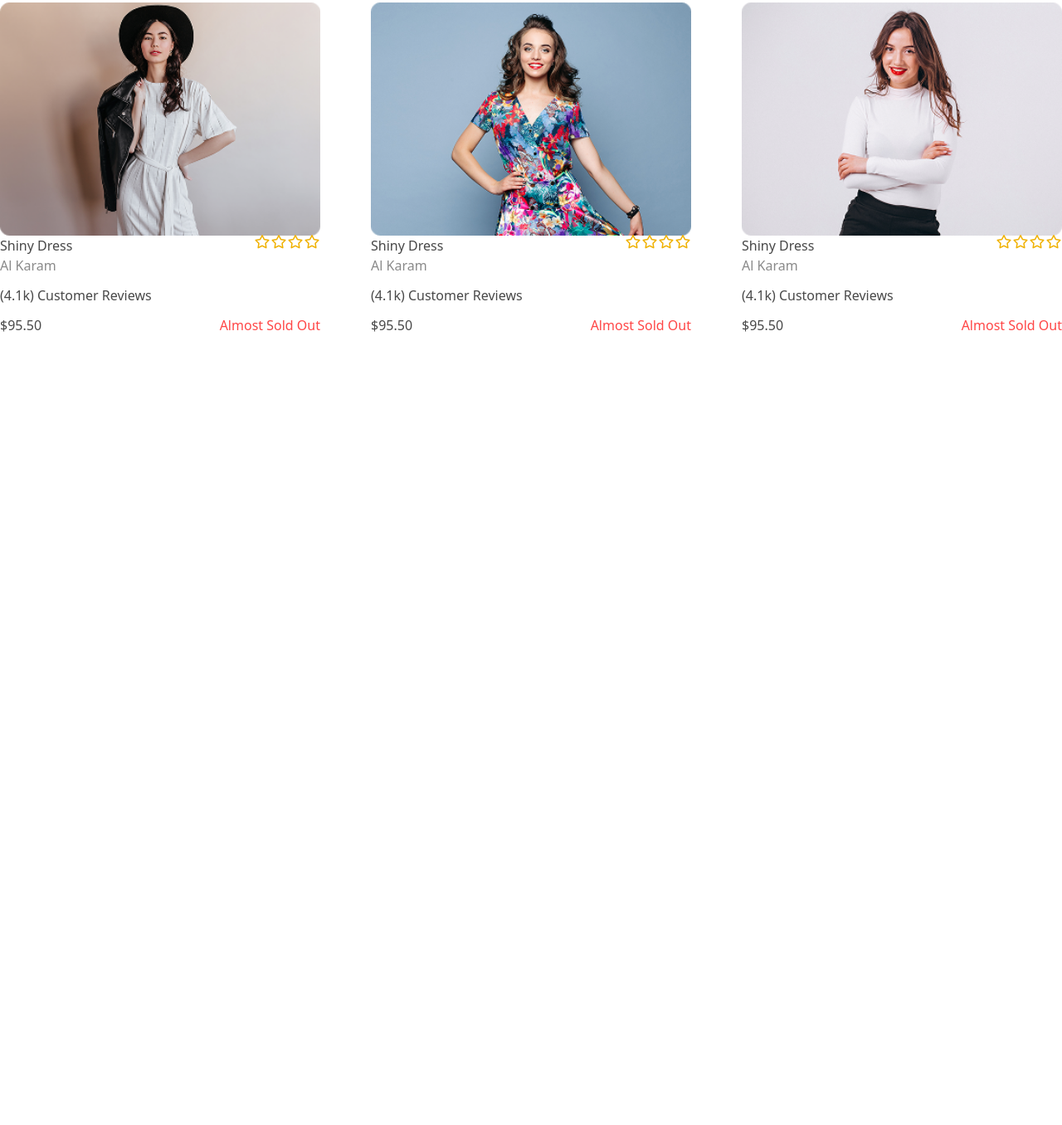
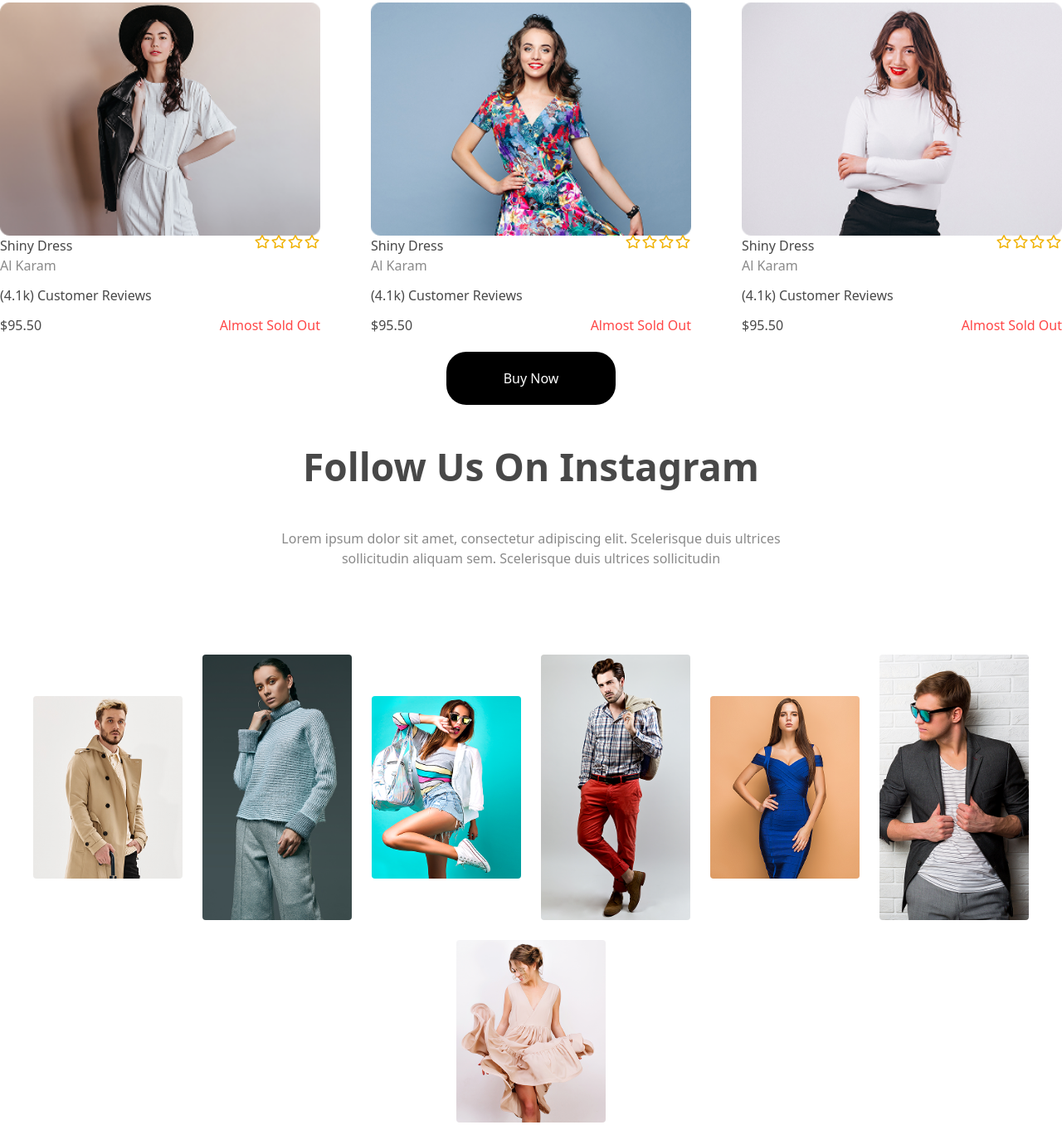
Before and after one commit to salmansalman19/First-Project-By-Tailwind, a website: page index.html in a window 1280 px wide. Shown: the part 2029-3385 px from the top of the page at 83% size. Before the commit the page ends 2473 px from the top, so only its background shows below. Drawn offline with Linux system fonts and the light colour scheme.

Commit message:
create 3thd section

```diff
--- a/index.html
+++ b/index.html
@@ -105,7 +105,7 @@
         <div class="flex gap-6">
         <img class="w-101 h-145.5" src="assets/imegs/section2 img/image.png" alt="">
         <div>
-            <div class="flex gap-6">
+            <div class="flex gap-6 ">
                 <img class="w-93 h-121.5" src="assets/imegs/section2 img/image (1).png" alt="">
                 <img class="w-93 h-121.5 " src="assets/imegs/section2 img/image (2).png" alt="">
             </div>
@@ -119,8 +119,8 @@
         </div>
     </div>
 </section>
-<section>
-    <div class="container my-10 mx-auto items grid grid-cols-1 md:grid-cols-2 lg:grid-cols-3 gap-[61px]">
+<section class="my-10">
+    <div class="container  mx-auto items grid grid-cols-1 md:grid-cols-2 lg:grid-cols-3 gap-[61px]">
             <div class="item">
                 <div class="item-img">
                     <img class="w-full object-cover" src="assets/imegs/item img/Images.png" alt="">
@@ -260,7 +260,39 @@
 
                 </div>
         </div>
+
      </div>
+        <div class="flex justify-center my-5">
+            <button class=" px-17.25 py-5 bg-black text-white rounded-3xl">Buy Now</button>
+        </div>
+
+</section>
+<section class="container my-10  overflow-hidden">
+
+    <div class="max-w-[614px] mx-auto">
+
+        <h2 class="text-[#484848] text-center text-[46px] font-bold">
+            Follow Us On Instagram
+        </h2>
+
+        <p class="w-full py-10 text-[#8A8A8A] text-center text-[16px]">
+            Lorem ipsum dolor sit amet, consectetur adipiscing elit.
+            Scelerisque duis ultrices sollicitudin aliquam sem.
+            Scelerisque duis ultrices sollicitudin
+        </p>
+
+    </div>
+
+    <div class="second-div flex justify-center items-center gap-6 mt-16 flex-wrap ">
+        <img class="w-[180px] h-[220px] object-cover rounded" src="assets/imegs/section 3 img/image (2).png" alt="">
+        <img class="w-[180px] h-[320px] object-cover rounded" src="assets/imegs/section 3 img/image (3).png" alt="">
+        <img class="w-[180px] h-[220px] object-cover rounded" src="assets/imegs/section 3 img/image (4).png" alt="">
+        <img class="w-[180px] h-[320px] object-cover rounded" src="assets/imegs/section 3 img/image (5).png" alt="">
+        <img class="w-[180px] h-[220px] object-cover rounded" src="assets/imegs/section 3 img/image (6).png" alt="">
+        <img class="w-[180px] h-[320px] object-cover rounded" src="assets/imegs/section 3 img/image (7).png" alt="">
+        <img class="w-[180px] h-[220px] object-cover rounded" src="assets/imegs/section 3 img/image (8).png" alt="">
+    </div>
+
 </section>
 </body>
 </html>
```
Also changed, not shown: assets/imegs/section 3 img/image (2).png (added), assets/imegs/section 3 img/image (3).png (added), assets/imegs/section 3 img/image (4).png (added), assets/imegs/section 3 img/image (5).png (added), assets/imegs/section 3 img/image (6).png (added), assets/imegs/section 3 img/image (7).png (added), assets/imegs/section 3 img/image (8).png (added), assets/output.css.
